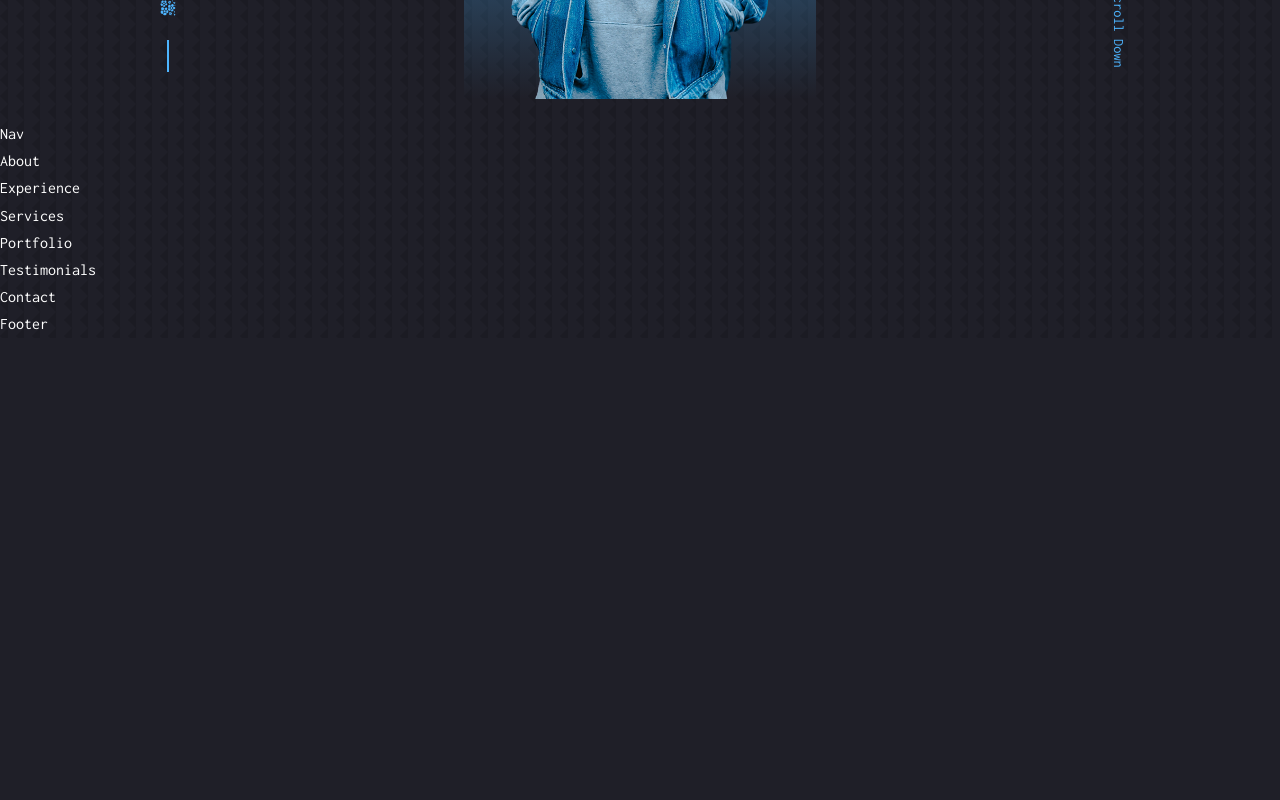
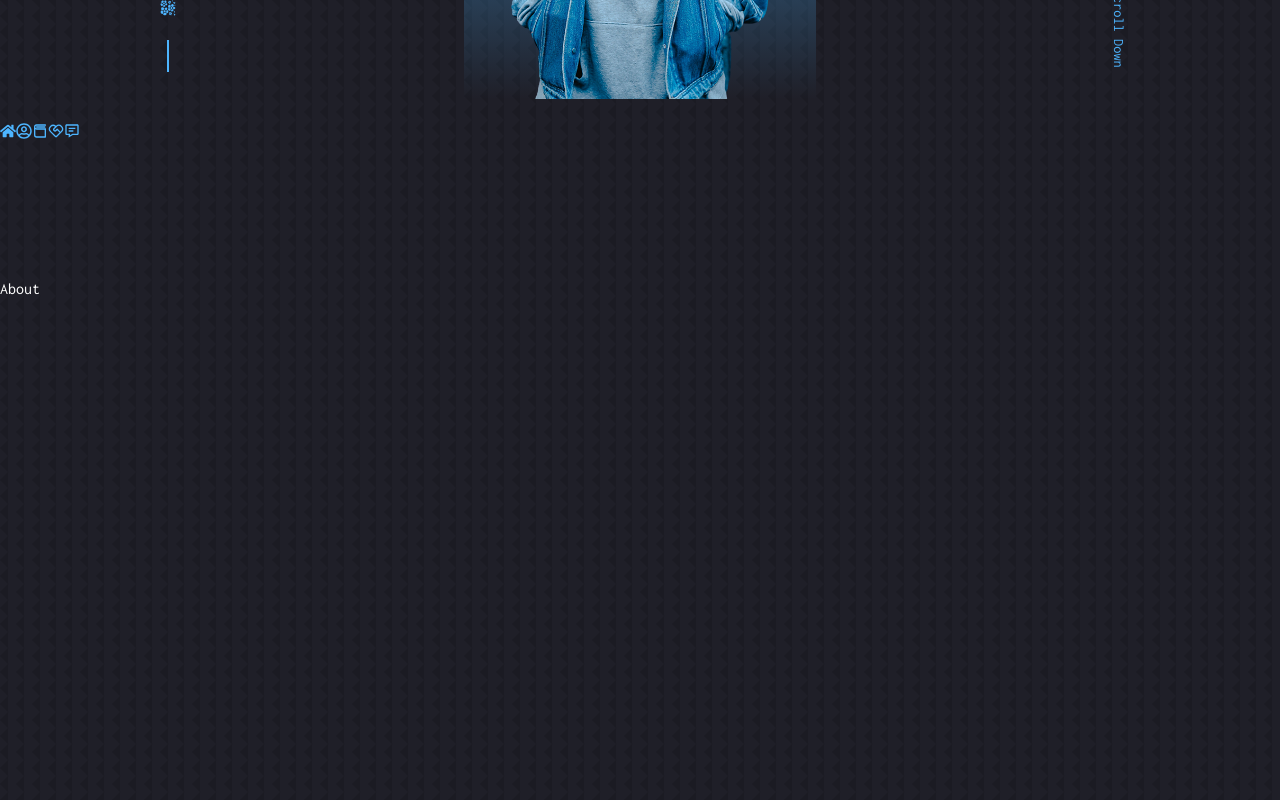
Before and after one commit to Chi1710/react-portfolio-website-1, a React (Create React App) app: page / in a window 1280 px wide. Shown: the part 680-1480 px from the top of the page. Before the commit the page ends 1018 px from the top, so only its background shows below. Built offline with nearby package versions, Linux system fonts and the light colour scheme.

Commit message:
added link icon to selected components.add id to each components' section tag to correspones to link icon.

```diff
--- a/src/components/about/About.jsx
+++ b/src/components/about/About.jsx
@@ -3,7 +3,9 @@ import "./about.css";
 
 const About = () => {
   return (
-    <div>About</div>
+    <section id ='about'>
+      About
+    </section>
   )
 }
 
--- a/src/components/contact/Contact.jsx
+++ b/src/components/contact/Contact.jsx
@@ -3,7 +3,9 @@ import "./contact.css";
 
 const Contact = () => {
   return (
-    <div>Contact</div>
+    <section id='contact'>
+      Contact
+      </section>
   )
 }
 
--- a/src/components/experience/experience.jsx
+++ b/src/components/experience/experience.jsx
@@ -3,7 +3,9 @@ import "./experience.css"
 
 const Experience = () => {
   return (
-    <div>Experience</div>
+    <section id="experience">
+      Experience
+      </section>
   )
 }
 
--- a/src/components/nav/Nav.jsx
+++ b/src/components/nav/Nav.jsx
@@ -1,9 +1,21 @@
 import React from 'react'
 import "./nav.css";
+import {FaHome} from 'react-icons/fa'
+import {FaRegUserCircle} from "react-icons/fa"
+import {RiBook3Line} from 'react-icons/ri'
+import {RiServiceLine} from 'react-icons/ri'
+import {BiMessageDetail} from 'react-icons/bi'
 
 const Nav = () => {
   return (
-    <div>Nav</div>
+    <nav>
+      <a href=''><FaHome /></a>
+      <a href='#about'><FaRegUserCircle /></a>
+       <a href='#experience'><RiBook3Line /></a>
+      <a href='#services'><RiServiceLine /></a>
+      <a href='#contact'><BiMessageDetail /></a>
+
+    </nav>
   )
 }
 
--- a/src/components/services/Services.jsx
+++ b/src/components/services/Services.jsx
@@ -3,7 +3,9 @@ import "./services.css"
 
 const Services = () => {
   return (
-    <div>Services</div>
+    <section id="services">
+      Services
+      </section>
   )
 }
 
--- a/src/index.css
+++ b/src/index.css
@@ -56,6 +56,7 @@ h1 {
 
 section {
     margin-top: 8rem;
+    height: 100vh;
 }
 
 section > h2, section > h5 {
```
